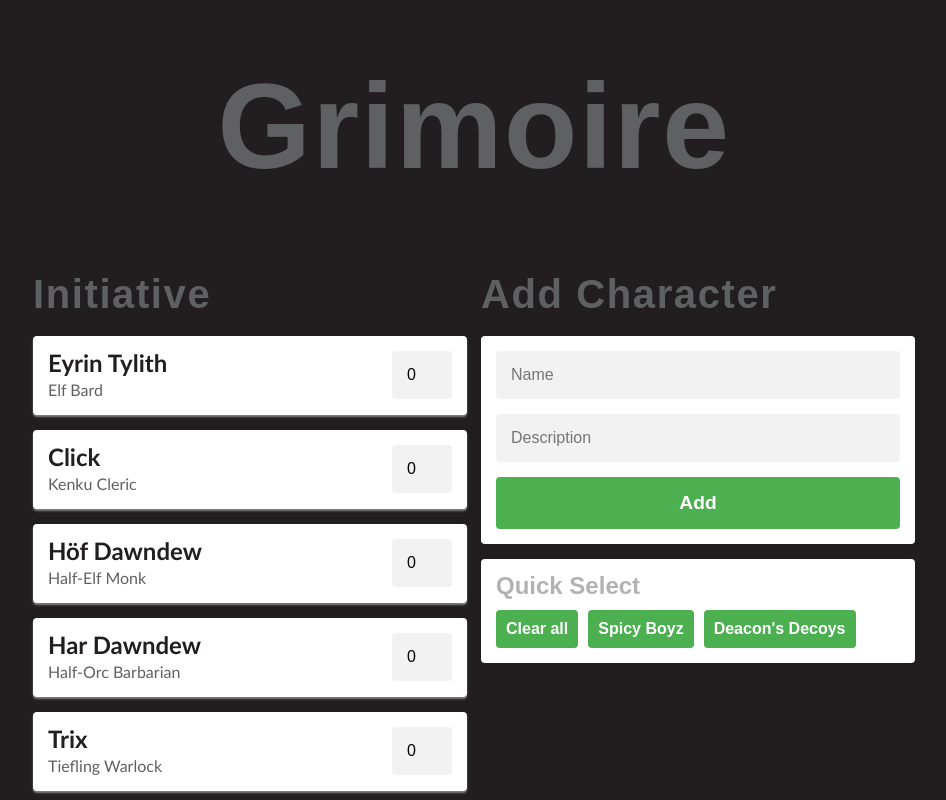
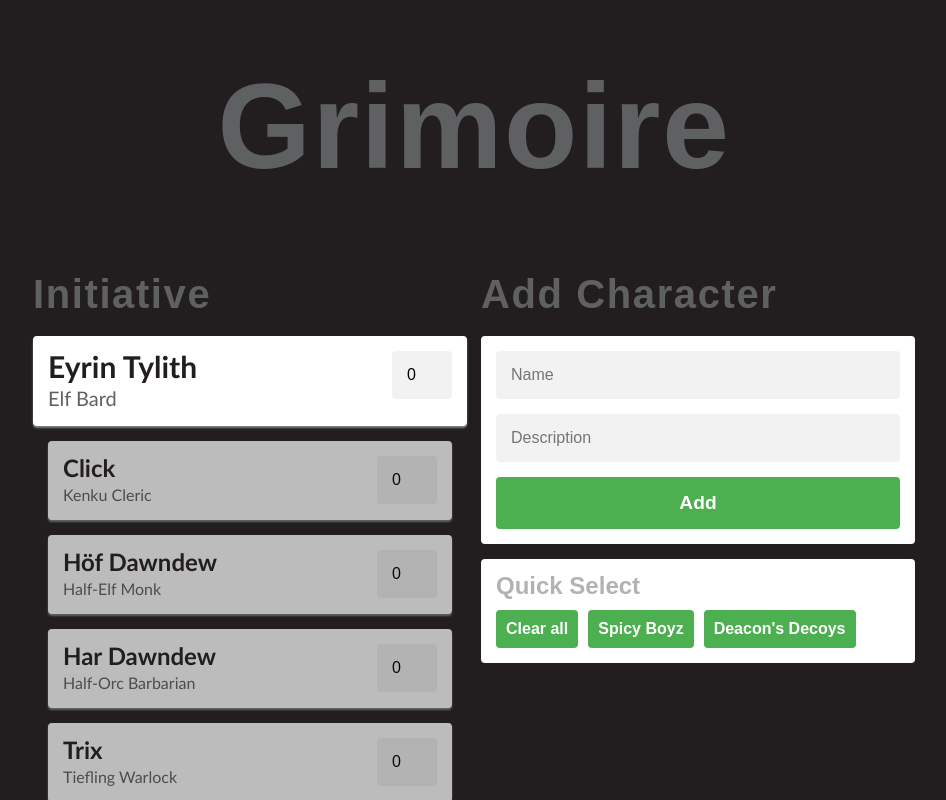
Before and after one commit to SpicyBoyz/grimoire, a React (Create React App) app: page / in a window 1280 px wide. Shown: the top 800 px of the page, without its empty margins (166-1112 px from the left). Built offline with nearby package versions, Linux system fonts and the light colour scheme; a web font is replaced by a local one.

Commit message:
Basic style to enhance current player

```diff
--- a/src/components/List/List.css
+++ b/src/components/List/List.css
@@ -3,9 +3,10 @@
 
 .player-item {
     background: rgba(255, 255, 255, 1);
-  margin-bottom: 15px;
+    margin: 0 15px 15px 15px;
     padding: 15px;
     height: 49px;
+    opacity: 0.7;
     border-radius: 4px;
     box-shadow: 0px 2px 2px grey;
 }
@@ -29,3 +30,10 @@
     float: right;
     width: 60px;
 }
+
+.current-turn {
+    font-size: 20px;
+    height: 60px;
+    margin: 0 0 15px 0;
+    opacity: 1;
+}
--- a/src/components/List/List.js
+++ b/src/components/List/List.js
@@ -20,10 +20,20 @@ class List extends React.Component {
             <div>
                 <ul className="player-list">
                     {this.props.players.map((player, index) => (
-            <li className="player-item" key={index}>
+                        <li
+                            className={
+                                'player-item ' +
+                                (index === 0 ? 'current-turn' : '')
+                            }
+                            key={index}
+                        >
                             <div class="player-info">
-                <div className="player-name">{player.title}</div>
-                <span className="player-title">{player.text}</span>
+                                <div className="player-name">
+                                    {player.title}
+                                </div>
+                                <span className="player-title">
+                                    {player.text}
+                                </span>
                             </div>
                             <form id="initiative">
                                 <input
@@ -31,13 +41,21 @@ class List extends React.Component {
                                     type="text"
                                     placeholder={player.dexterity}
                                     value={player.initiative}
-                  onChange={event => this.handleInitiativeChange(event, player)}
+                                    onChange={event =>
+                                        this.handleInitiativeChange(
+                                            event,
+                                            player,
+                                        )
+                                    }
                                 />
                             </form>
                         </li>
                     ))}
                 </ul>
-        <button className="action-button" onClick={this.props.handleSort}>
+                <button
+                    className="action-button"
+                    onClick={this.props.handleSort}
+                >
                     Sort
                 </button>
             </div>
```
Lines whose indentation alone changed are shown as unchanged.
